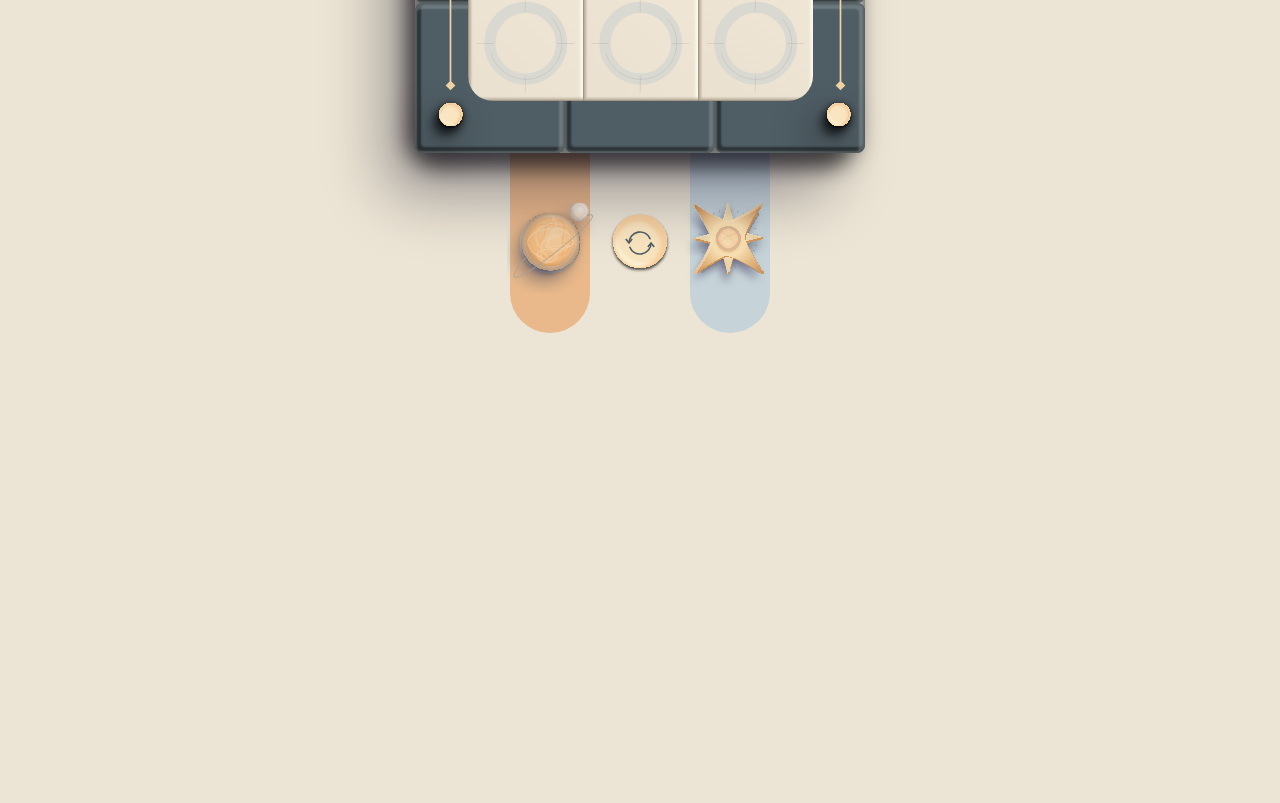
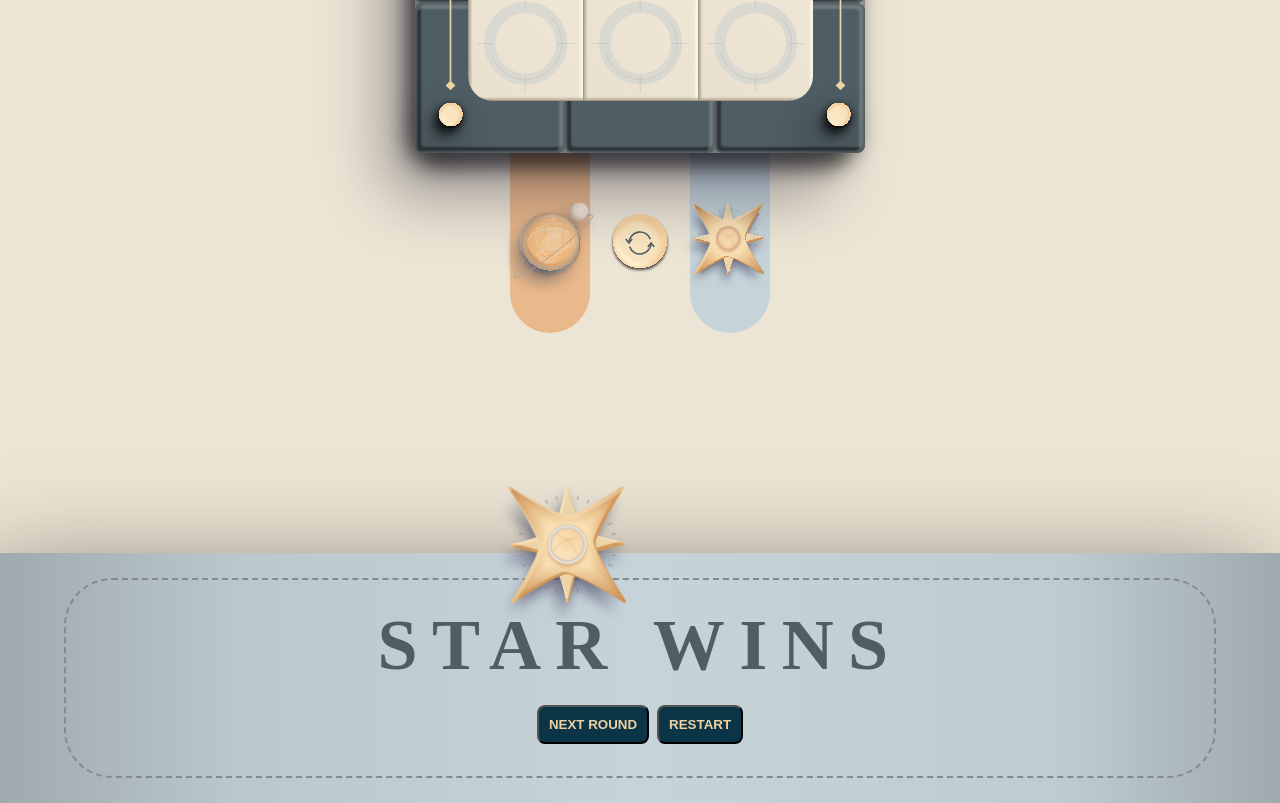
Before and after one commit to mnmanuprasad/copy-cat, a plain HTML site: page ticTacToe/index.html in a window 1280 px wide. Shown: the part 357-1160 px from the top of the page. Before the commit the page ends 810 px from the top, so only its background shows below. Drawn offline with Linux system fonts and the light colour scheme.

Commit message:
Winning Banner

```diff
--- a/ticTacToe/index.html
+++ b/ticTacToe/index.html
@@ -81,17 +81,18 @@
                 </div>
             </div>
         </div>
-
-
-
-
-        <div class="winner-dailog">
-            <dialog>
-                <div class="banner">
-
+    </div>
+    <div class="winner-dailog">
+        <div class="banner">
+            <div class="banner-content">
+                <h2 class="winner-name">STAR WINS</h2>
+                <div class="btn-group">
+                    <button class="next-round-btn">NEXT ROUND</button>
+                    <button class="restart-btn">RESTART</button>
                 </div>
-           </dialog>
+            </div>
         </div>
+        <img class="star-banner-win" src="./assests/winner-star.png" alt="">
     </div>
     <script src="./script.js"></script>
 </body>
--- a/ticTacToe/style.css
+++ b/ticTacToe/style.css
@@ -407,3 +407,66 @@ body{
 .row3 .element:last-child .planet-element{
     border-bottom-right-radius: 10px;
 }
+
+
+.winner-dailog{
+    position: relative;
+}
+
+
+.winner-dailog .banner{
+    margin-top: 400px;
+    background: linear-gradient(90deg, rgba(0, 0, 0, 0.20) 0%, rgba(0, 0, 0, 0.06) 18.75%, rgba(0, 0, 0, 0.00) 49.71%, rgba(0, 0, 0, 0.04) 82.81%, rgba(0, 0, 0, 0.20) 100%), var(--x-color-500, #C6D4D9);
+    box-shadow: -16px 28px 108px 0px rgba(0, 0, 0, 0.55);
+    height: 250px;
+    width: 100%;
+    display: flex;
+    justify-content: center;
+    align-items: center;
+}
+
+.banner .banner-content{
+    border-radius: 48px;
+    border: 2px dashed var(--gray-600, #828C90);
+    height: 200px;
+    width: 90%;
+    display: flex;
+    flex-direction: column;
+    gap: 10px;
+    justify-content: center;
+    align-items: center;
+}
+
+.banner-content .winner-name{
+    color: var(--gray-900, #4F5D64);
+    text-align: center;
+    font-size: 72px;
+    font-weight: 800;
+    letter-spacing: 14.4px;
+    text-transform: uppercase;
+}
+
+.btn-group{
+    display: flex;
+    padding: 8px 16px;
+    justify-content: center;
+    align-items: center;
+    gap: 8px;
+}
+
+.btn-group .next-round-btn,
+.btn-group .restart-btn{
+    border-radius: 8px;
+    background: #0c3447;
+    padding: 10px;
+    cursor: pointer;
+    color: #EED2A1;
+    font-weight: bold;
+}
+
+.winner-dailog img{
+    position: absolute;
+    top: -80px;
+    right: 50%;
+    width: 150px;
+}
```
Also changed, not shown: ticTacToe/assests/winner-star.png (added).
